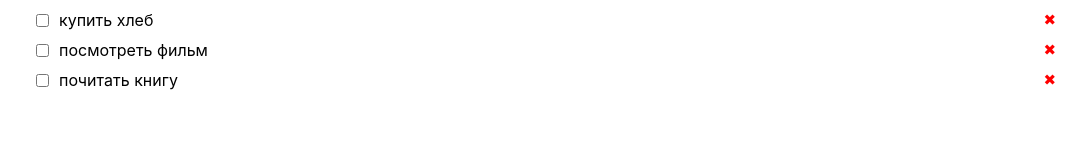
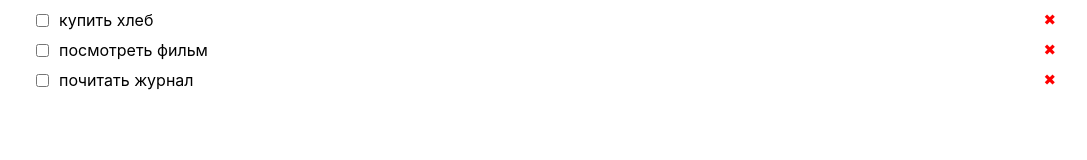
Before and after one commit to lvnvrvn/todolist, a React (Create React App) app: page / in a window 1280 px wide. Shown: the part 137-297 px from the top of the page, without its empty margins (96-1183 px from the left). Built offline with nearby package versions, Linux system fonts and the light colour scheme.

Commit message:
updated item title

```diff
--- a/src/App.js
+++ b/src/App.js
@@ -15,7 +15,7 @@ function App() {
     },
     {
       id: 3,
-      title: 'почитать книгу',
+      title: 'почитать журнал',
       isDone: true
     }
   ]);
```
